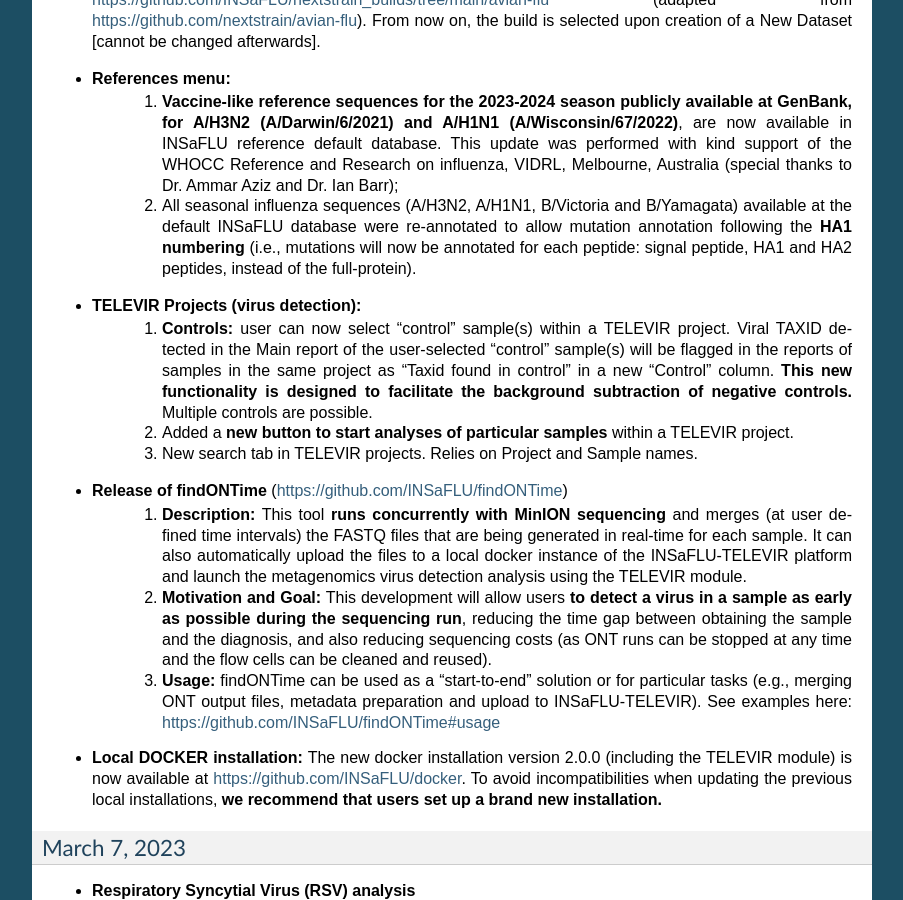
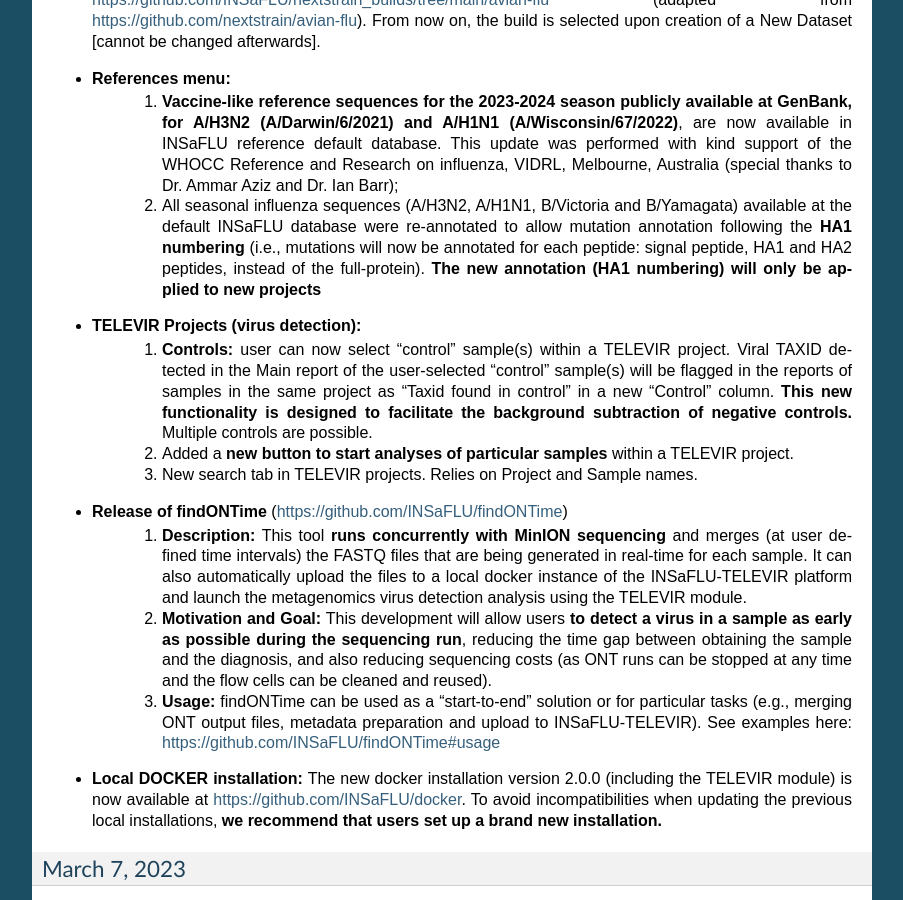
Before and after one commit to INSaFLU/insaflu_docs, a Sphinx documentation site: the page built from docs/change_log.rst, in a window 1280 px wide and 900 px high, scrolled down 328 px. Shown: the whole window, without its empty margins (198-1101 px from the left). Built offline with Sphinx 7.4.7, drawn with Linux system fonts in a browser that asks for light colours; formulas are drawn with MathJax 3.

Commit message:
add detail new annotation

```diff
--- a/docs/change_log.rst
+++ b/docs/change_log.rst
@@ -16,7 +16,7 @@
 
 - **References menu:**
 	1. **Vaccine-like reference sequences for the 2023-2024 season publicly available at GenBank, for A/H3N2 (A/Darwin/6/2021) and A/H1N1 (A/Wisconsin/67/2022)**, are now available in INSaFLU reference default database. This update was performed with kind support of the WHOCC Reference and Research on influenza, VIDRL, Melbourne, Australia (special thanks to Dr. Ammar Aziz and Dr. Ian Barr);
-	2. All seasonal influenza sequences (A/H3N2, A/H1N1, B/Victoria and B/Yamagata) available at the default INSaFLU database were re-annotated to allow mutation annotation following the **HA1 numbering** (i.e., mutations will now be annotated for each peptide: signal peptide, HA1 and HA2 peptides, instead of the full-protein).
+	2. All seasonal influenza sequences (A/H3N2, A/H1N1, B/Victoria and B/Yamagata) available at the default INSaFLU database were re-annotated to allow mutation annotation following the **HA1 numbering** (i.e., mutations will now be annotated for each peptide: signal peptide, HA1 and HA2 peptides, instead of the full-protein). **The new annotation (HA1 numbering) will only be applied to new projects**
 
 - **TELEVIR Projects (virus detection):**
 	1. **Controls:** user can now select “control” sample(s) within a TELEVIR project. Viral TAXID detected in the Main report of the user-selected “control” sample(s) will be flagged in the reports of samples in the same project as “Taxid found in control” in a new “Control” column. **This new functionality is designed to facilitate the background subtraction of negative controls.** Multiple controls are possible.
```
